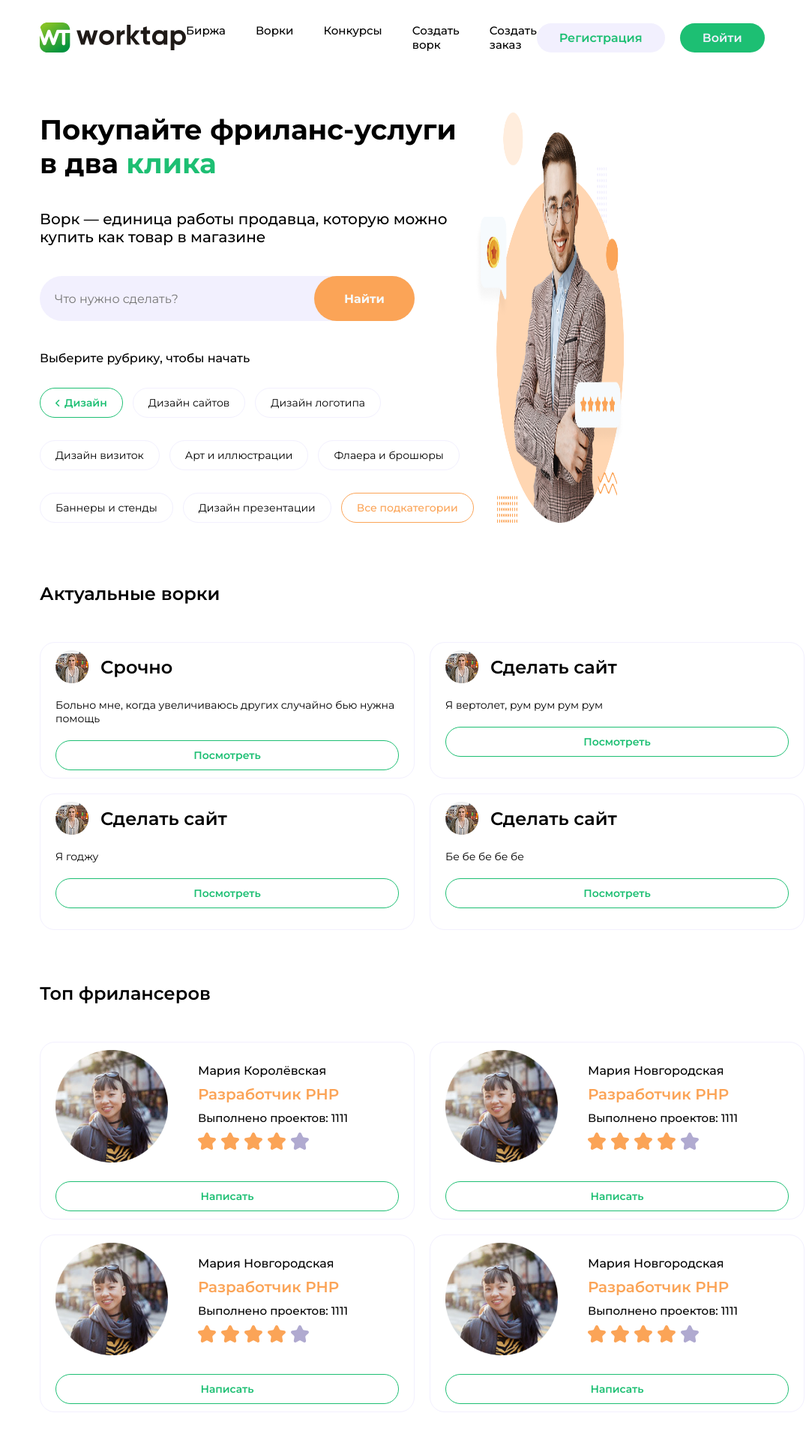
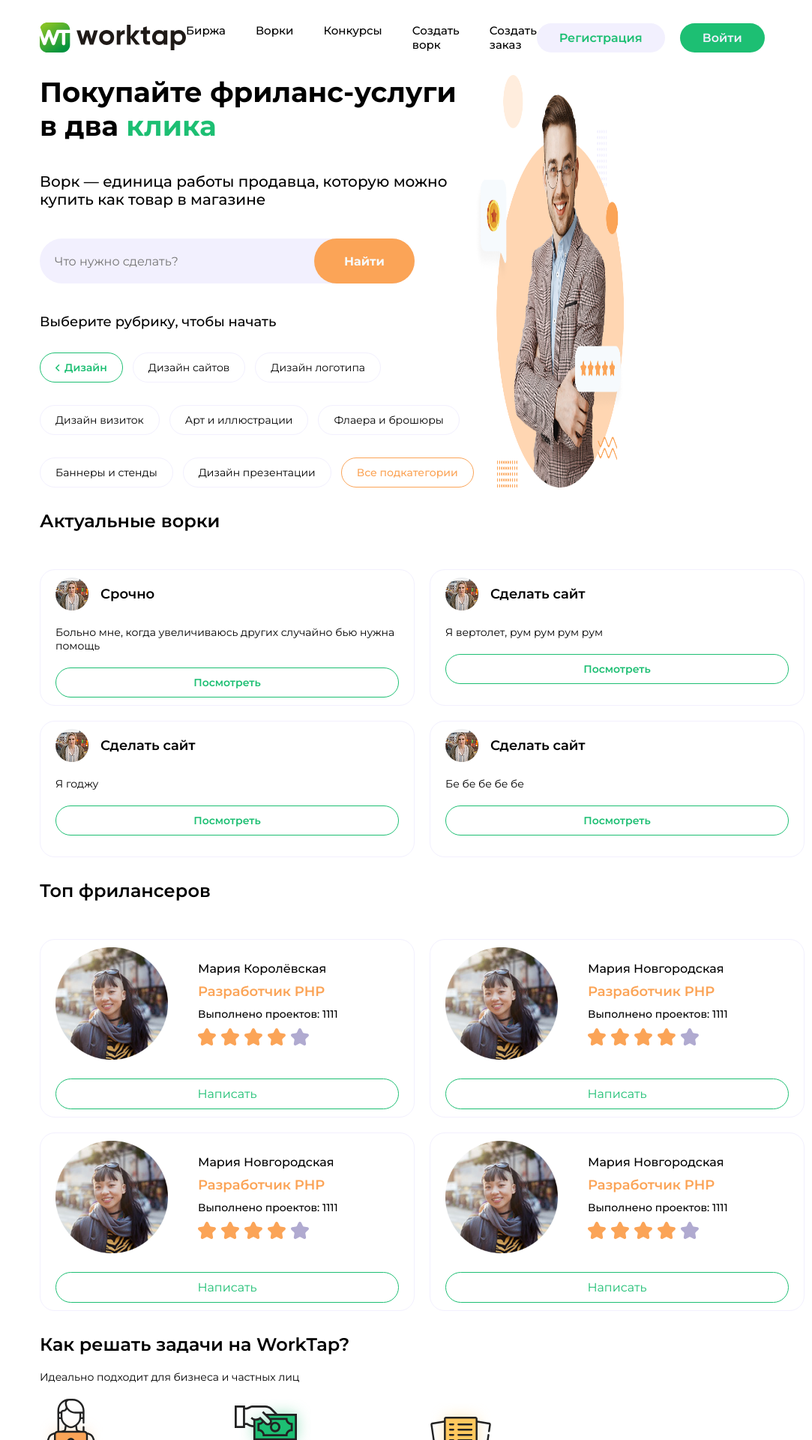
Before and after one commit to x2m1ch/worktap-website, a React (Vite) app: page / in a window 1280 px wide. Shown: the top 1920 px of the page at 75% size, without its empty margins (197-1280 px from the left). Built offline with nearby package versions, Linux system fonts and the light colour scheme.

Commit message:
ref style code

```diff
--- a/src/components/main/AddFreelancer.tsx
+++ b/src/components/main/AddFreelancer.tsx
@@ -12,7 +12,7 @@ const AddFreelancer = (props: {src: string, name: string, work: string, projects
 
                     <section className='freelancer-info'>
                         <h3 className='freelancer-name'>{props.name}</h3>
-                        <p className='freelancer-work'>{props.work}</p>
+                        <h3 className='freelancer-work'>{props.work}</h3>
                         <p className='freelancer-projects'>Выполнено проектов: {props.projects}</p>
                         <div className='freelancer-rating'>
                             <img src={ starFill } alt="" />
--- a/src/components/styles/header.css
+++ b/src/components/styles/header.css
@@ -2,6 +2,8 @@
     display: flex;
     align-items: center;
     justify-content: space-between;
+
+    margin: var(--margin);
 
     font-weight: 500;
 }
--- a/src/components/styles/main/freelancers.css
+++ b/src/components/styles/main/freelancers.css
@@ -38,13 +38,10 @@
 
 .freelancer-work {
     color: #FBA457;
-    font-weight: 600;
-    font-size: 20px;
 }
 
 .freelancer-projects {
     font-weight: 500;
-    font-size: 15px;
 }
 
 .freelancer-rating {
@@ -61,8 +58,6 @@
     padding: 10px 20px;
 
     color: #1DBF73;
-    font-weight: 600;
-    font-size: 14px;
 }
 
 .button-message-freelancer:hover {
--- a/src/components/styles/main/work.css
+++ b/src/components/styles/main/work.css
@@ -21,8 +21,6 @@
 }
 
 .work-body {
-    font-size: 14px;
-
     word-wrap: break-word;
 }
 
--- a/src/global.css
+++ b/src/global.css
@@ -2,5 +2,19 @@
 
 body {
     font-family: 'Montserrat';
-    padding: 30px 250px;
+    --margin: 30px 250px;
 }
+
+p {
+    font-size: 14px;
+}
+
+h2 {
+    font-size: 24px;
+    font-weight: 600;
+}
+
+h3 {
+    font-size: 18px;
+    font-weight: 600;
+}
--- a/src/modules/styles/freelancers.css
+++ b/src/modules/styles/freelancers.css
@@ -3,7 +3,7 @@
     display: flex;
     flex-direction: column;
 
-    margin-top: 70px;
+    margin: var(--margin);
 }
 
 .freelancers-heading {
--- a/src/modules/styles/hero.css
+++ b/src/modules/styles/hero.css
@@ -2,7 +2,7 @@
     display: grid;
     grid-template-columns: 580px 1fr;
 
-    margin: 80px 0;
+    margin: var(--margin);
 }
 
 .hero-column-one {
@@ -90,7 +90,6 @@
     padding: 10px 20px;
 
     font-weight: 600;
-    font-size: 14px;
     color: #1DBF73;
 }
 
--- a/src/modules/styles/tasks.css
+++ b/src/modules/styles/tasks.css
@@ -3,7 +3,7 @@
     display: flex;
     flex-direction: column;
 
-    margin-top: 100px;
+    margin: var(--margin);
 }
 
 .tasks-stages {
--- a/src/modules/styles/workers.css
+++ b/src/modules/styles/workers.css
@@ -2,6 +2,8 @@
     gap: 50px;
     display: flex;
     flex-direction: column;
+
+    margin: var(--margin);
 }
 
 .workers-heading {
```
